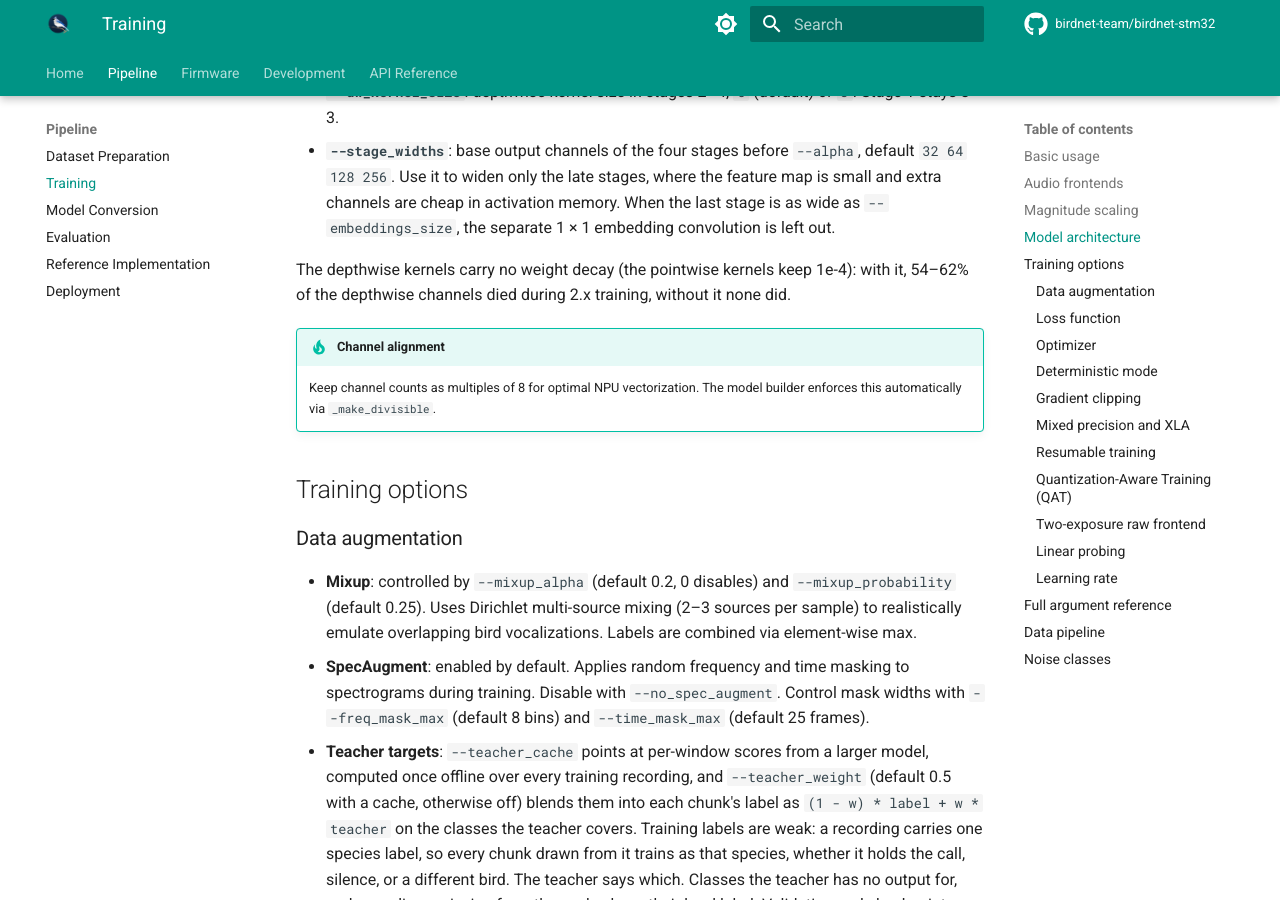
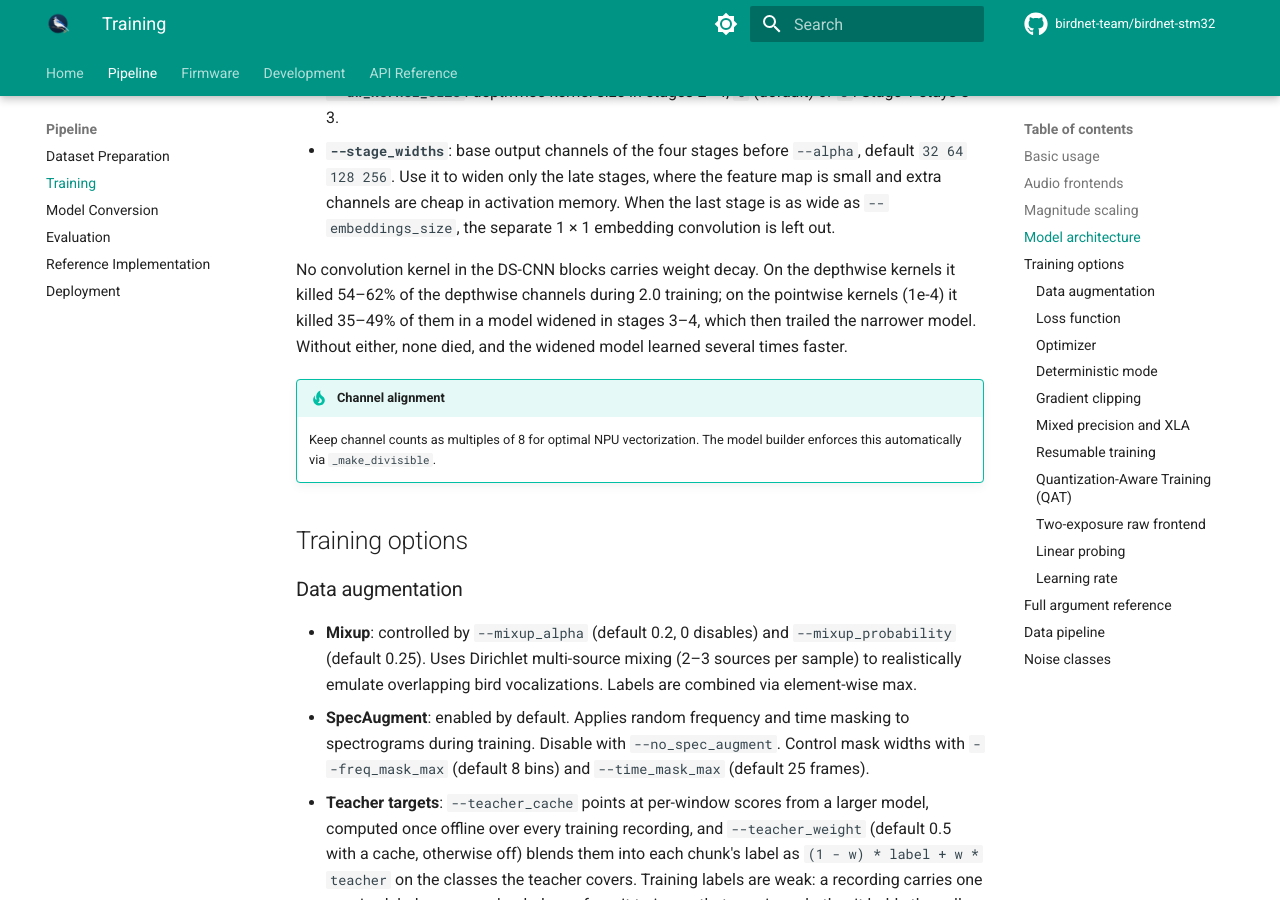
Before and after one commit to birdnet-team/birdnet-stm32, an MkDocs documentation site: the page built from docs/training.md, in a window 1280 px wide and 900 px high, scrolled down 2305 px. Built offline with MkDocs 1.6.1 and Material for MkDocs 9.7.7, drawn with Linux system fonts in a browser that asks for light colours; comment, search, counter and statistics services are not loaded.

Commit message:
Drop the L2 penalty on the pointwise kernels
The DS-CNN blocks kept a 1e-4 L2 on the pointwise kernels after the
depthwise one was removed. In a model widened in stages 3-4 it left
35-49% of the depthwise channels permanently inactive and the model
behind the narrower 2.0 one. Without it no channel died, and after four
epochs the widened model matched the WABAD float score that 2.0 Raw
reached after fifty.

```diff
--- a/docs/training.md
+++ b/docs/training.md
@@ -89,9 +89,11 @@ Two options change the backbone shape:
   memory. When the last stage is as wide as `--embeddings_size`, the separate
   1 × 1 embedding convolution is left out.
 
-The depthwise kernels carry no weight decay (the pointwise kernels keep
-1e-4): with it, 54–62% of the depthwise channels died during 2.x training,
-without it none did.
+No convolution kernel in the DS-CNN blocks carries weight decay. On the
+depthwise kernels it killed 54–62% of the depthwise channels during 2.0
+training; on the pointwise kernels (1e-4) it killed 35–49% of them in a model
+widened in stages 3–4, which then trailed the narrower model. Without either,
+none died, and the widened model learned several times faster.
 
 !!! tip "Channel alignment"
     Keep channel counts as multiples of 8 for optimal NPU vectorization. The
```
Also changed, not shown: CHANGELOG.md (+9 -0 lines), 1 other file.
